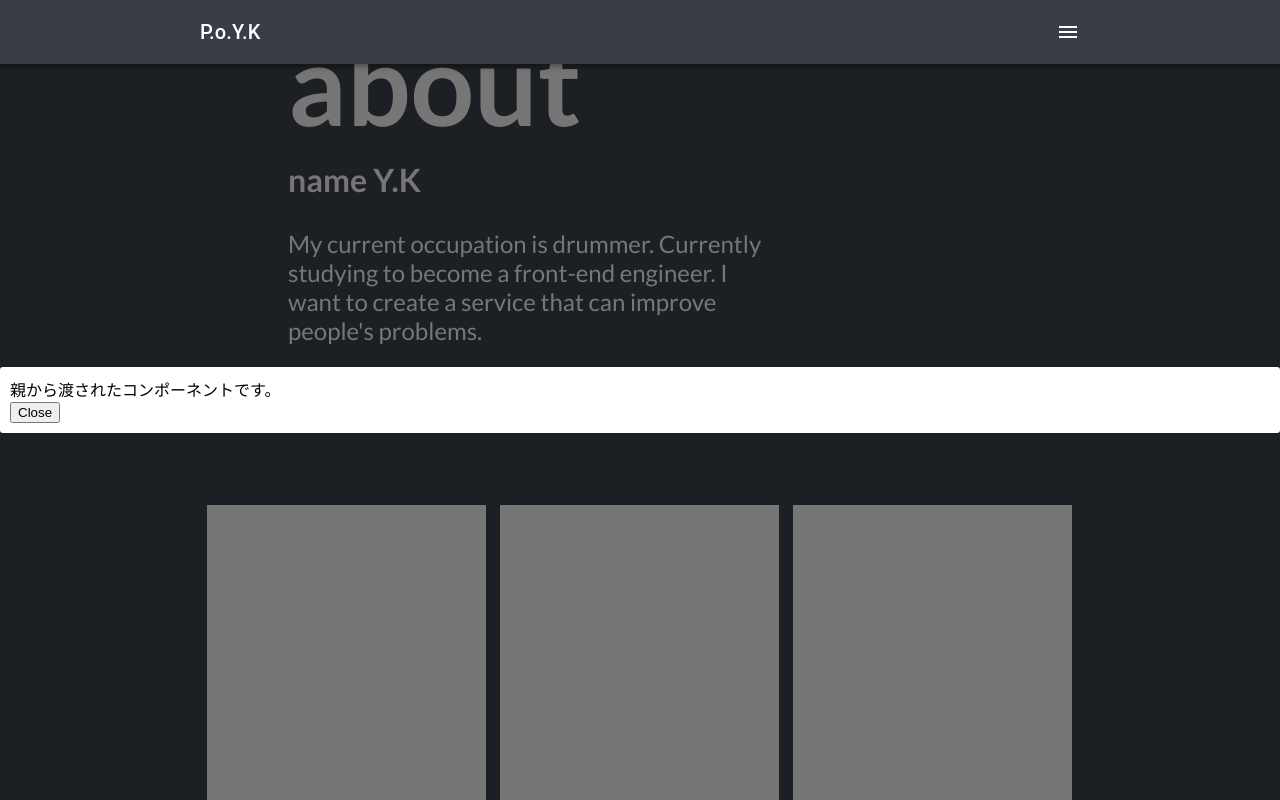
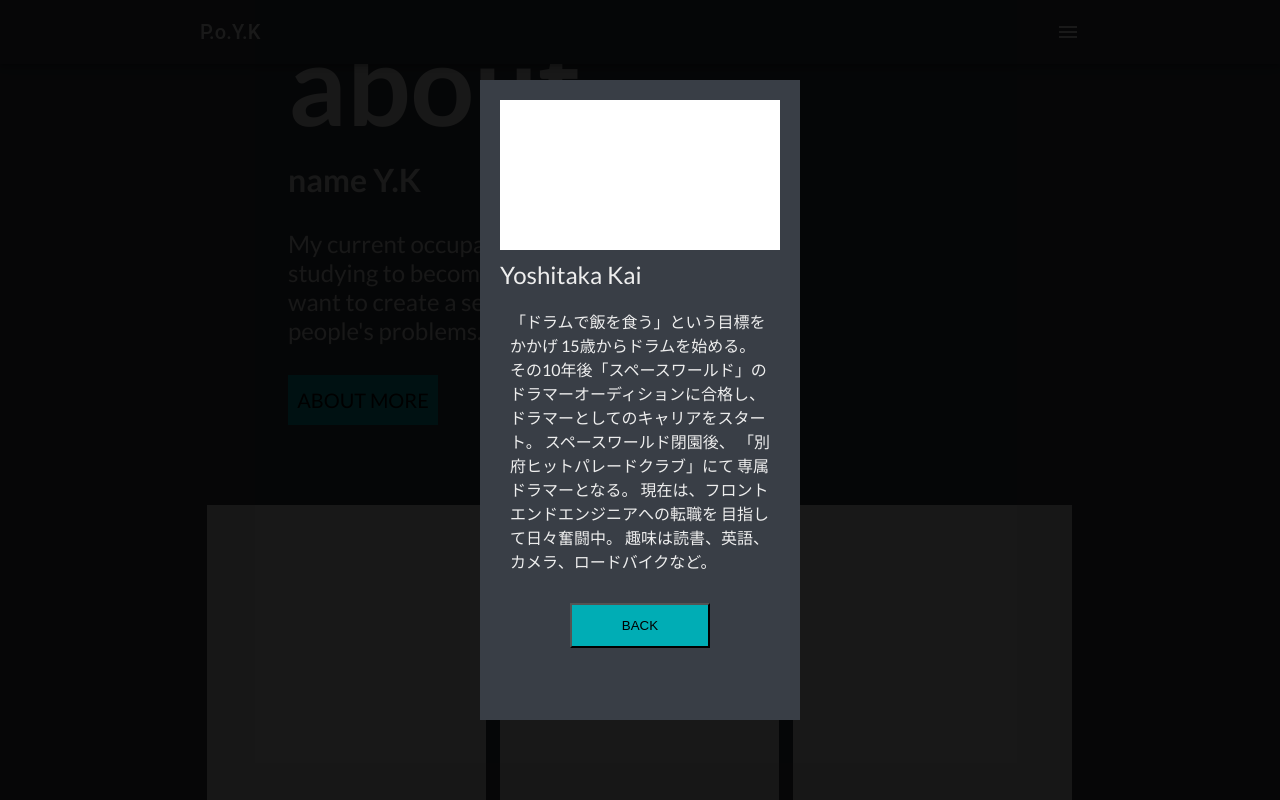
Before and after one commit to yoseei/P.o.Y.K, a React (Create React App) app: page / in a window 1280 px wide. Both pictures are taken after a click on the element "ABOUT MORE". Shown: the part 460-1260 px from the top of the page. Built offline with nearby package versions, Linux system fonts and the light colour scheme.

Commit message:
onClickのエラー解消中

```diff
--- a/package.json
+++ b/package.json
@@ -12,6 +12,7 @@
     "@types/node": "^12.0.0",
     "@types/react": "^17.0.0",
     "@types/react-dom": "^17.0.0",
+    "csstype": "^3.0.8",
     "node-sass": "^5.0.0",
     "react": "^17.0.2",
     "react-dom": "^17.0.2",
--- a/src/component/Header/Header2.tsx
+++ b/src/component/Header/Header2.tsx
@@ -25,6 +25,7 @@ const useStyles = makeStyles((theme: Theme) =>
     root: {
       display: "flex",
       position: "relative",
+      zIndex: 1,
     },
     MuiToolBar: {
       background: "#393E46",
@@ -137,17 +138,13 @@ export default function PersistentDrawerRight() {
           <div>
             <ul className={classes.rightMenuUl}>
               <li className={classes.rightMenuList}>
-                <a className={classes.rightMenuLink}>HOME</a>
+                <p className={classes.rightMenuLink}>HOME</p>
               </li>
               <li className={classes.rightMenuList}>
-                <a href="#" className={classes.rightMenuLink}>
-                  ABOUT
-                </a>
+                <p className={classes.rightMenuLink}>ABOUT</p>
               </li>
               <li className={classes.rightMenuList}>
-                <a href="#" className={classes.rightMenuLink}>
-                  WORKS
-                </a>
+                <p className={classes.rightMenuLink}>WORKS</p>
               </li>
             </ul>
           </div>
--- a/src/component/footer/Footer.tsx
+++ b/src/component/footer/Footer.tsx
@@ -4,7 +4,7 @@ import scss from "./footer.module.scss";
 const Footer = () => {
   return (
     <div className={scss.root}>
-      <a href="#">©2021 Y.K</a>
+      <p>©2021 Y.K</p>
     </div>
   );
 };
--- /dev/null
+++ b/src/component/modal/AboutModal.tsx
@@ -0,0 +1,53 @@
+import React from "react";
+import { Property } from "csstype";
+import scss from "./aboutModal.module.scss";
+
+const AboutModal = (props: any) => {
+  const closeModal = () => {
+    props.setShowAboutModal(false);
+  };
+
+  const position: NonNullable<Property.Position> = "fixed";
+
+  const overlay = {
+    position,
+    top: 0,
+    left: 0,
+    width: "100%",
+    height: "100vh",
+    backgroundColor: "rgba(0,0,0,0.9)",
+
+    display: "flex",
+    alignItems: "center",
+    justifyContent: "center",
+    zIndex: 10,
+  };
+
+  return (
+    <>
+      {props.showFlag ? (
+        <div id="overlay" style={overlay}>
+          <div id="modalContent" className={scss.modalContent}>
+            <div className={scss.imgContainer}></div>
+            <h2 className={scss.myName}>Yoshitaka Kai</h2>
+            <p className={scss.myProfile}>
+              「ドラムで飯を食う」という目標をかかげ 15歳からドラムを始める。
+              その10年後「スペースワールド」の ドラマーオーディションに合格し、
+              ドラマーとしてのキャリアをスタート。 スペースワールド閉園後、
+              「別府ヒットパレードクラブ」にて 専属ドラマーとなる。
+              現在は、フロントエンドエンジニアへの転職を 目指して日々奮闘中。
+              趣味は読書、英語、カメラ、ロードバイクなど。
+            </p>
+            <button className={scss.button} onClick={() => closeModal()}>
+              BACK
+            </button>
+          </div>
+        </div>
+      ) : (
+        <></>
+      )}
+    </>
+  );
+};
+
+export default AboutModal;
--- a/src/component/modal/Modal.tsx
+++ /dev/null
@@ -1,44 +0,0 @@
-import React from "react";
-
-const Modal = (props: any) => {
-  const closeModal = () => {
-    props.setShowModal(false);
-  };
-
-  const modalContent = {
-    background: "white",
-    padding: "10px",
-    borderRadius: "3px",
-  };
-
-  const overlay = {
-    position: "fixed",
-    top: 0,
-    left: 0,
-    width: "100%",
-    height: "100vh",
-    backgroundColor: "rgba(0,0,0,0.5)",
-
-    display: "flex",
-    alignItems: "center",
-    justifyContent: "center",
-    zIndex: 10,
-  };
-
-  return (
-    <>
-      {props.showFlag ? (
-        <div id="overlay" style={overlay}>
-          <div id="modalContent" style={modalContent}>
-            <p>{props.content}</p>
-            <button onClick={closeModal}>Close</button>
-          </div>
-        </div>
-      ) : (
-        <></>
-      )}
-    </>
-  );
-};
-
-export default Modal;
--- /dev/null
+++ b/src/component/modal/WorksModal.tsx
@@ -0,0 +1,39 @@
+import React from "react";
+import ClickButton from "../button/ClickButton";
+import scss from "./worksModal.module.scss";
+
+const WorksModal = (props: any) => {
+  const closeModal = () => {
+    props.setShowWorksModal(false);
+  };
+
+  return (
+    <>
+      {props.showFlag ? (
+        <div className={scss.container}>
+          <div className={scss.modalContent}>
+            <div className={scss.imgContainer}>写真</div>
+            <h2 className={scss.appName}>app</h2>
+            <p className={scss.aboutApp}>test</p>
+            <ClickButton
+              style={{
+                width: "50%",
+                height: "45px",
+                background: "#00adb5",
+                margin: "0 auto",
+                display: "block",
+                transition: "0.3s",
+              }}
+              onClick={() => closeModal()}
+              label={"BACK"}
+            />
+          </div>
+        </div>
+      ) : (
+        <></>
+      )}
+    </>
+  );
+};
+
+export default WorksModal;
--- /dev/null
+++ b/src/component/modal/aboutModal.module.scss
@@ -0,0 +1,47 @@
+.modalContent {
+  box-sizing: border-box;
+  background: #393e46;
+  color: #eee;
+  padding: 20px 20px;
+  height: 80vh;
+  width: 80%;
+  .imgContainer {
+    width: 100%;
+    height: 150px;
+    margin: 0;
+    background-color: white;
+    box-sizing: content-box;
+  }
+  .myName {
+    display: block;
+    margin: 10px 0;
+    font-weight: 100;
+  }
+  .myProfile {
+    display: block;
+    margin: 20px 10px 30px;
+  }
+  .button {
+    width: 50%;
+    height: 45px;
+    background: #00adb5;
+    margin: 0 auto;
+    display: block;
+    transition: 0.3s;
+    &:hover {
+      background-color: #eee;
+    }
+  }
+}
+@media screen and (min-width: 600px) {
+  .modalContent {
+    height: 60vh;
+    width: 45%;
+  }
+}
+@media screen and (min-width: 1025px) {
+  .modalContent {
+    height: 80vh;
+    width: 25%;
+  }
+}
--- /dev/null
+++ b/src/component/modal/worksModal.module.scss
@@ -0,0 +1,54 @@
+.container {
+  position: fixed;
+  top: 0;
+  left: 0;
+  width: 100%;
+  height: 100%;
+  background-color: black;
+  color: #eee;
+  display: flex;
+  flex-direction: column;
+  justify-content: center;
+  align-items: center;
+  z-index: 10;
+  .modalContent {
+    box-sizing: border-box;
+    background: #393e46;
+    color: #eee;
+    margin: 20px 0;
+    padding: 20px 20px;
+    height: 54vh;
+    width: 80%;
+    .imgContainer {
+      width: 100%;
+      height: 150px;
+      margin: 0;
+      background-color: white;
+      box-sizing: content-box;
+    }
+    .appName {
+      display: block;
+      margin: 10px 0;
+      font-weight: 100;
+    }
+    .aboutApp {
+      display: block;
+      margin: 20px 10px 30px;
+    }
+  }
+}
+@media screen and (min-width: 600px) {
+  .container {
+    .modalContent {
+      height: 50vh;
+      width: 45%;
+    }
+  }
+}
+@media screen and (min-width: 1025px) {
+  .container {
+    .modalContent {
+      width: 25%;
+    }
+  }
+}
--- a/src/organisms/about/About.tsx
+++ b/src/organisms/about/About.tsx
@@ -1,22 +1,31 @@
 import React, { useState } from "react";
-import Modal from "../../component/modal/Modal";
+import AboutModal from "../../component/modal/AboutModal";
 import ClickButton from "../../component/button/ClickButton";
 import scss from "./about.module.scss";
 import WorkImg from "../../component/workImg/WorkImg";
+import WorksModal from "../../component/modal/WorksModal";
 
 const About = () => {
-  const [showModal, setShowModal] = useState(false);
+  const [showAboutModal, setShowAboutModal] = useState(false),
+    [showWorksModal, setShowWorksModal] = useState(false);
 
-  const ShowModal = () => {
-    setShowModal(true);
+  const ShowAboutModal = () => {
+    setShowAboutModal(true);
+  };
+
+  const ShowWorksModal = () => {
+    setShowWorksModal(true);
   };
 
   return (
     <div className={scss.container}>
-      <Modal
-        showFlag={showModal}
-        setShowModal={setShowModal}
-        content="親から渡されたコンポーネントです。"
+      <AboutModal
+        showFlag={showAboutModal}
+        setShowAboutModal={setShowAboutModal}
+      />
+      <WorksModal
+        showFlag={showWorksModal}
+        setShowWorksModal={setShowWorksModal}
       />
       <div className={scss.textContainer}>
         <h1>about</h1>
@@ -32,7 +41,7 @@ const About = () => {
             width: "150px",
             margin: "30px 0 60px",
           }}
-          onClick={ShowModal}
+          onClick={() => ShowAboutModal()}
         />
       </div>
       <div className={scss.workImgContainer}>
@@ -61,7 +70,7 @@ const About = () => {
           margin: "40px auto",
           width: "150px",
         }}
-        onClick={""}
+        onClick={() => ShowWorksModal()}
       />
     </div>
   );
```
Also changed, not shown: src/organisms/contact/atoms/TextInput.tsx (+0 -16 lines), 2 other files (tests, documents, lock files or other folders).
